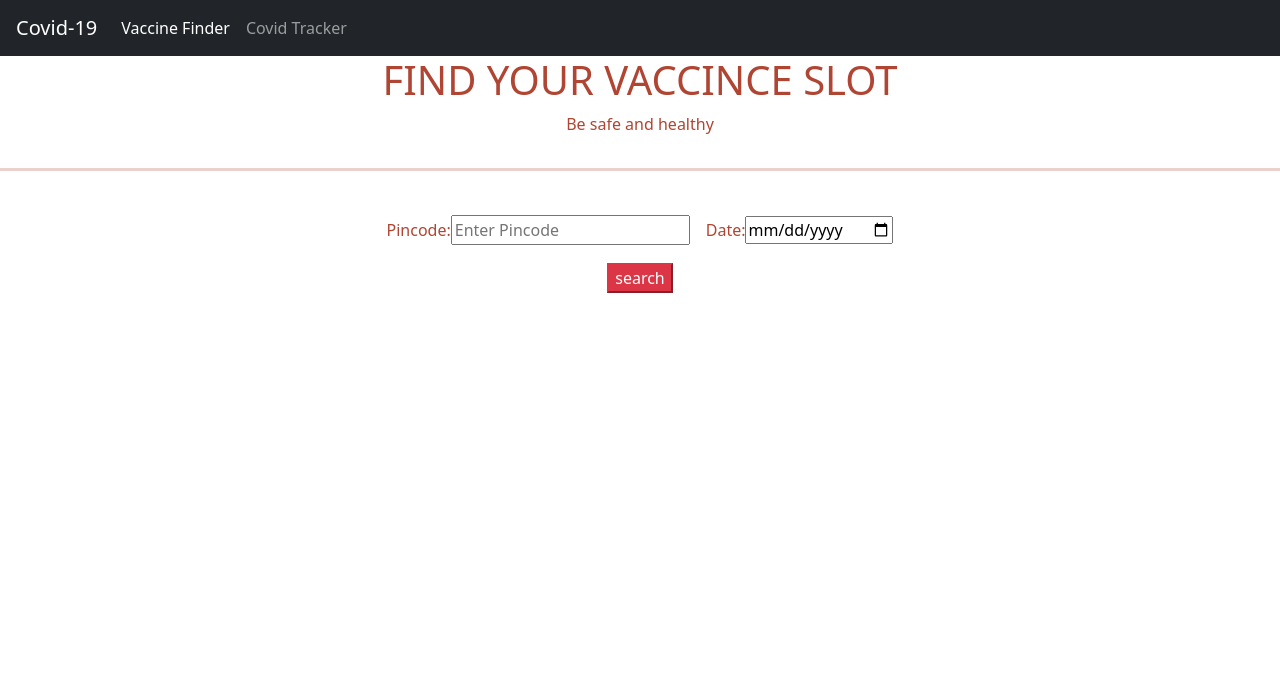
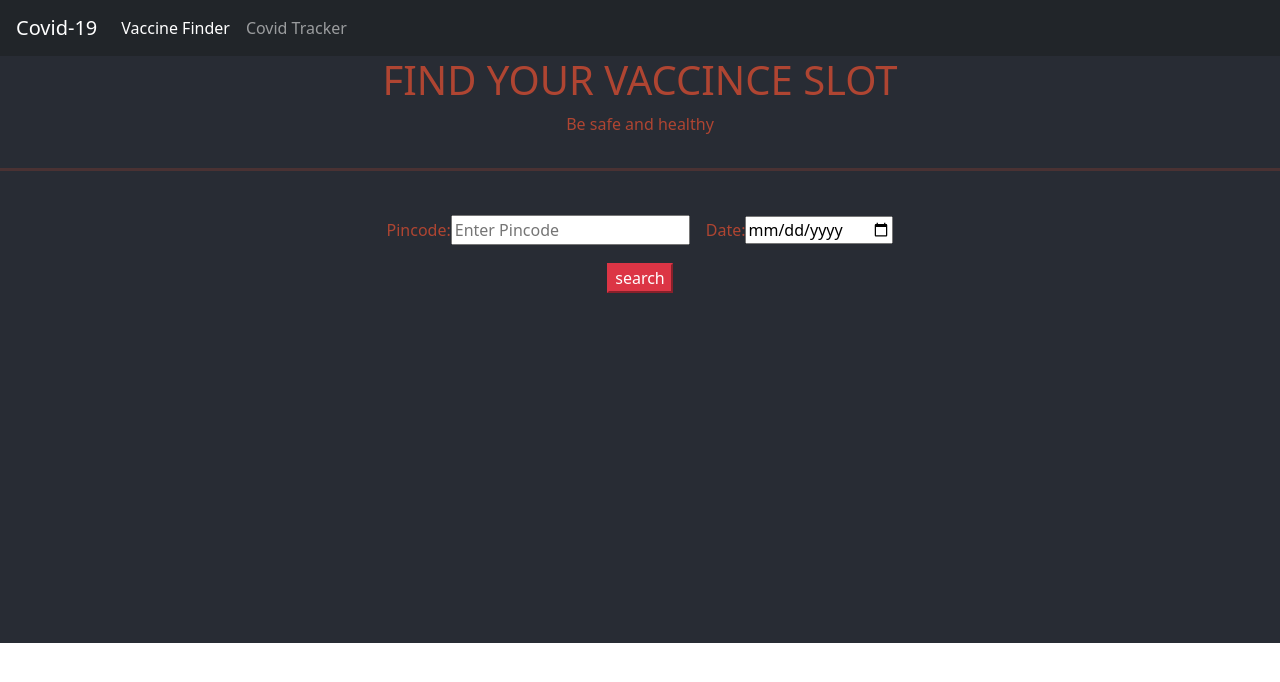
Before and after one commit to ShashankPakhare/VaccineSlotBook, a React (Create React App) app: page / in a window 1280 px wide. Shown: the top 682 px of the page. Built offline with nearby package versions, Linux system fonts and the light colour scheme; a web font is replaced by a local one.

Commit message:
Update Corona.js

```diff
--- a/src/Corona.js
+++ b/src/Corona.js
@@ -147,7 +147,7 @@ export const Corona = () => {
 
     return (
         <>
-            <div className="allstart">
+            <div className="allstart Covid">
 
             <div className="headn">
             <div className="start">
```
